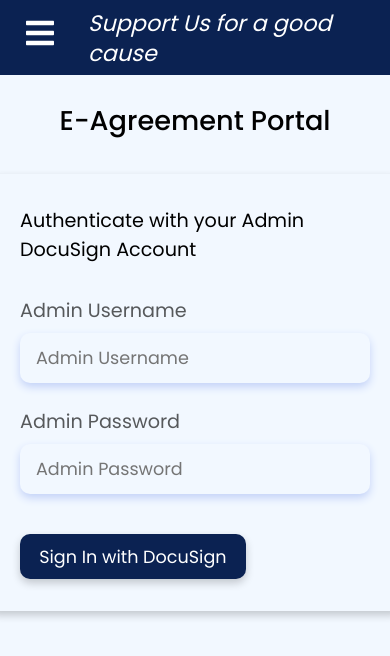
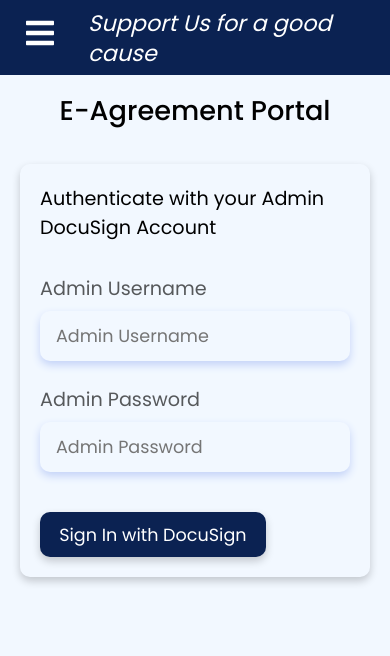
Before and after one commit to niloysikdar/Smile-E, a React (Create React App) app in the folder client/: page /agreement in a window 390 px wide. Shown: the top 656 px of the page. Built offline with nearby package versions, Linux system fonts and the light colour scheme.

Commit message:
Added Responsiveness to Agreement

```diff
--- a/client/src/pages/Agreement/agreement.scss
+++ b/client/src/pages/Agreement/agreement.scss
@@ -1,4 +1,5 @@
 @import '../../ui/colors';
+@import '../../ui/breakpoints';
 
 .agreement {
   min-height: 100vh;
@@ -8,7 +9,7 @@
   text-align: center;
   justify-content: flex-start;
   align-items: center;
-  padding-top: 100px;
+  padding: 90px 20px 30px 20px;
   background: $bluebackground;
 
   h2 {
@@ -56,6 +57,12 @@
       border-radius: 10px;
       box-shadow: 0 4px 8px 0 rgba(0, 0, 0, 0.2);
 
+      @include md {
+        width: 100%;
+        margin: 0;
+        padding: 20px;
+      }
+
       p {
         font-size: 1.2rem;
         margin-bottom: 1.5rem;
@@ -97,6 +104,10 @@
           border: none;
           background: $bluebackground;
           box-shadow: 0 4px 8px 0 $lightblue;
+
+          @include md {
+            width: 100%;
+          }
         }
 
         textarea {
```
